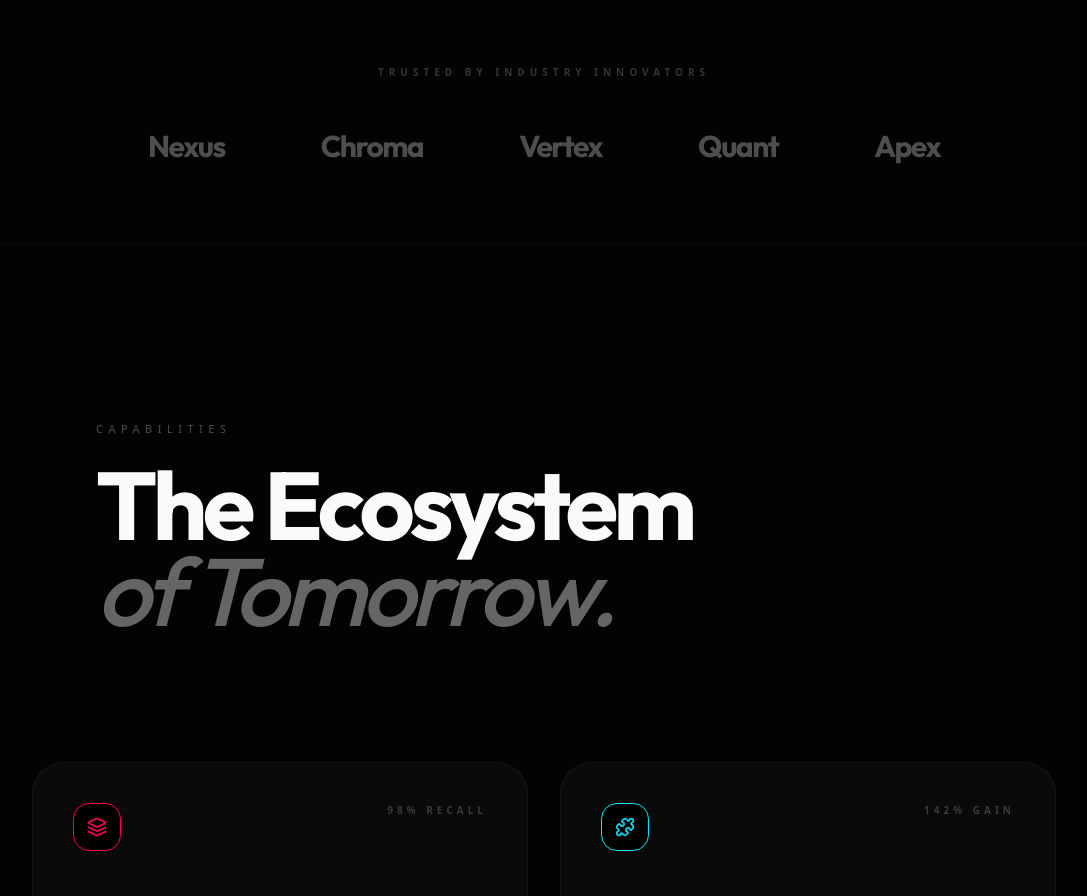
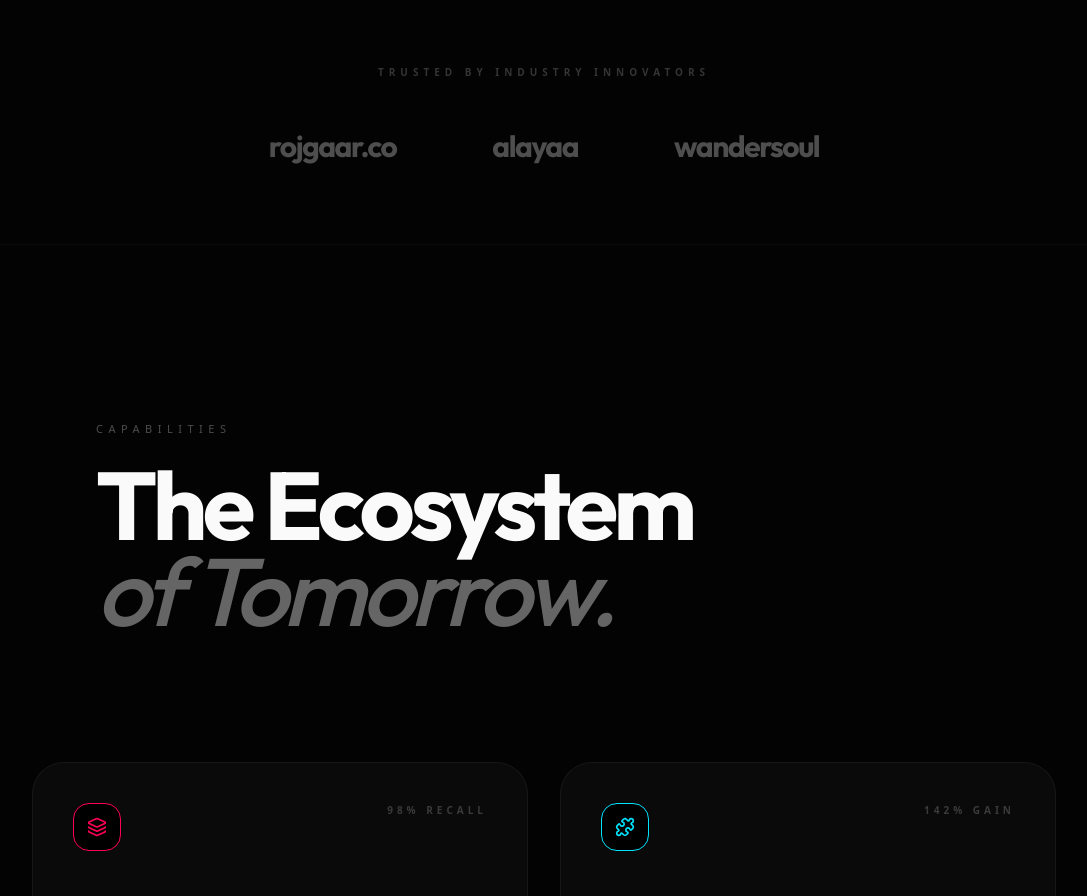
Before and after one commit to kromiqagency-netizen/Kromiqlanding, a Next.js app: page / in a window 1280 px wide. Shown: the part 920-1816 px from the top of the page, without its empty margins (96-1183 px from the left). Built offline with nearby package versions, Linux system fonts and the light colour scheme; no server answers.

Commit message:
content: update trust section with real client names

```diff
--- a/src/components/TrustSection.tsx
+++ b/src/components/TrustSection.tsx
@@ -20,8 +20,7 @@ export default function TrustSection() {
           </motion.p>
 
           <div className="flex flex-wrap justify-center items-center gap-12 md:gap-24 opacity-30 grayscale hover:grayscale-0 transition-all duration-700">
-            {/* These are placeholders - real logos should be added here */}
-            {['Nexus', 'Chroma', 'Vertex', 'Quant', 'Apex'].map((brand, i) => (
+            {['rojgaar.co', 'alayaa', 'wandersoul'].map((brand, i) => (
               <motion.div
                 key={brand}
                 initial={{ opacity: 0 }}
```
